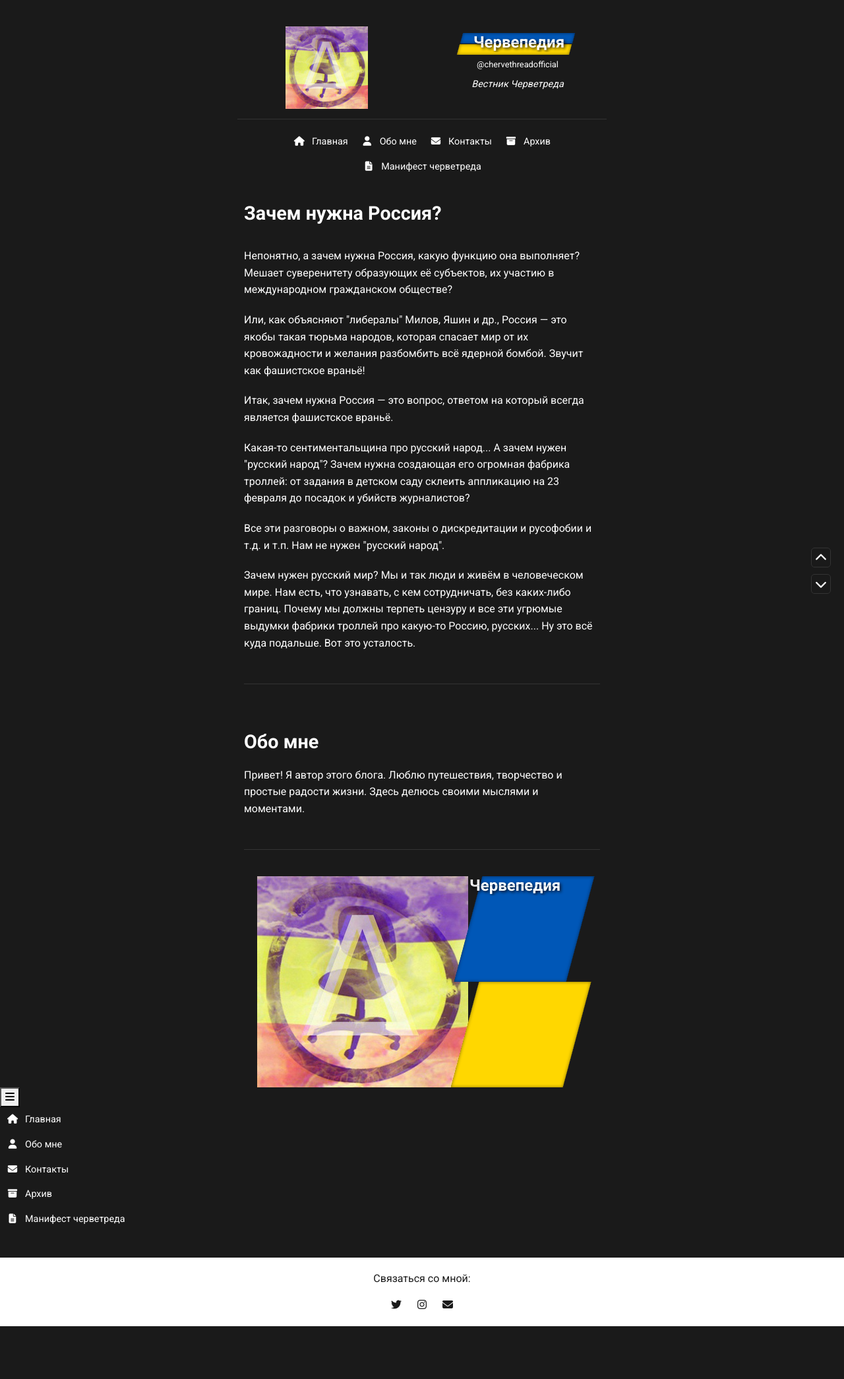
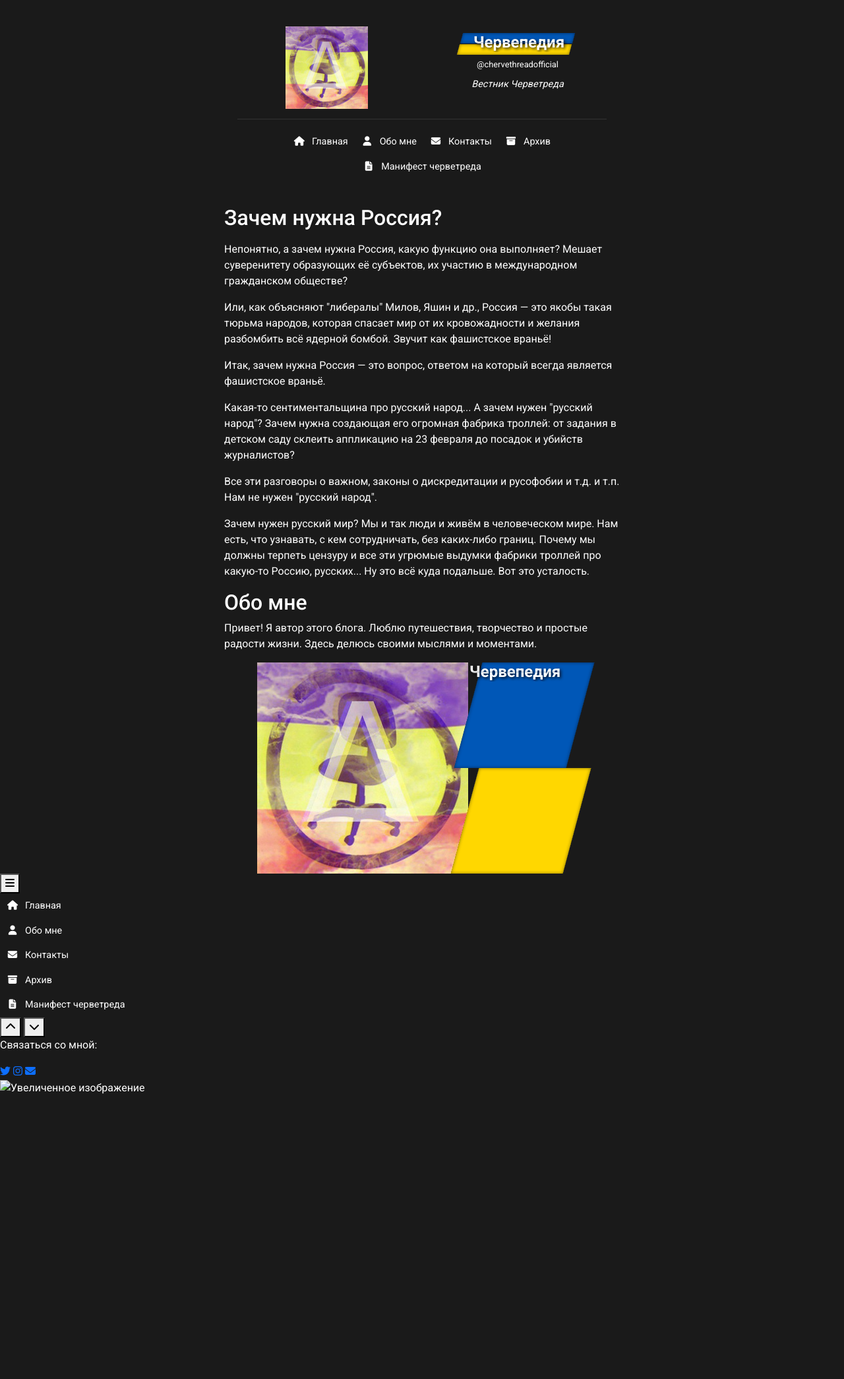
Before and after one commit to chervepediya/chervepediya.github.io, a Jekyll site: the page built from _posts/2025-02-21-zachem-nuzhna-rossiya.md, in a window 1280 px wide. Shown: the whole page at 66% size. Built offline with Jekyll 4.4.1, drawn with Linux system fonts in a browser that asks for light colours; nearby versions of some CDN libraries; a script that is not in the unit is left out; after the commit the page ends 1661 px from its top, so only the background shows below that.

Commit message:
Update styles.css

```diff
--- a/assets/css/styles.css
+++ b/assets/css/styles.css
@@ -20,10 +20,10 @@ body {
     background-color: #1A1A1A;
     padding: 20px;
     width: 100%;
-    max-width: 600px;
+    max-width: 600px; /* Ширина как у постов */
     margin: 0 auto;
     text-align: center;
-    position: relative; /* Шапка не фиксирована */
+    position: relative; /* Не фиксирована */
 }
 
 .site-header-content {
@@ -168,259 +168,12 @@ body {
 
 .posts-container {
     width: 100%;
-    max-width: 600px;
+    max-width: 600px; /* Ширина как у шапки */
     margin: 0 auto;
     padding-top: 20px;
 }
 
-.post {
-    background-color: transparent;
-    padding: 30px;
-    margin-bottom: 40px;
-    position: relative;
-}
-
-.post:first-child {
-    padding-top: 0;
-}
-
-.post::after {
-    content: '';
-    position: absolute;
-    bottom: 0;
-    left: 50%;
-    transform: translateX(-50%);
-    width: var(--underline-width, 100%);
-    height: 1px;
-    background-color: #333333;
-}
-
-.post h2 {
-    color: #FFFFFF;
-    font-size: 1.8rem;
-    font-weight: 700;
-    margin-bottom: 20px;
-    margin-top: 0;
-    line-height: 1.5rem;
-}
-
-.post-image {
-    position: relative;
-    width: 100%;
-    max-height: 500px;
-    overflow: hidden;
-    margin-bottom: 20px;
-}
-
-.post-image-bg {
-    position: absolute;
-    top: -10px;
-    left: -10px;
-    right: -10px;
-    bottom: -10px;
-    background-size: cover;
-    background-position: center;
-    filter: blur(10px);
-    z-index: -1;
-}
-
-.post-image img {
-    display: block;
-    margin: 0 auto;
-    max-width: 100%;
-    max-height: 500px;
-    height: auto;
-    cursor: pointer;
-}
-
-.post-image .telegram-post {
-    width: 100%;
-    max-height: 500px;
-    overflow-y: auto;
-}
-
-.post-image iframe {
-    width: 100%;
-    max-height: 500px;
-    border: none;
-}
-
-.post p {
-    line-height: 1.6;
-    margin-bottom: 20px;
-    margin-top: 10px;
-    font-size: 1rem;
-}
-
-.post-footer {
-    display: flex;
-    justify-content: space-between;
-    align-items: center;
-    margin-top: 20px;
-}
-
-.read-more {
-    background-color: #1A1A1A;
-    color: #FFFFFF;
-    padding: 5px 10px;
-    border-radius: 5px;
-    font-size: 0.9rem;
-    transition: transform 0.3s ease;
-    border: 1px solid #333333;
-    text-decoration: none;
-}
-
-.read-more:active {
-    transform: scale(0.95);
-}
-
-.post-date {
-    color: #FFFFFF;
-    font-size: 0.9rem;
-}
-
-.pagination {
-    display: flex;
-    justify-content: center;
-    margin: 40px auto;
-    width: 100%;
-    text-align: center;
-}
-
-.pagination a,
-.pagination span {
-    color: #FFFFFF;
-    padding: 8px 12px;
-    text-decoration: none;
-    margin: 0 10px;
-    transition: transform 0.3s ease;
-}
-
-.pagination a {
-    background-color: #1A1A1A;
-    border-radius: 5px;
-    width: 30px;
-    height: 30px;
-    display: flex;
-    align-items: center;
-    justify-content: center;
-    color: #FFFFFF;
-    border: 1px solid #333333;
-    font-size: 18px;
-}
-
-.pagination a:active {
-    transform: scale(0.95);
-}
-
-.pagination .current {
-    color: #FFFFFF;
-    font-weight: bold;
-}
-
-.about {
-    background-color: transparent;
-    padding: 30px;
-    margin-bottom: 40px;
-    position: relative;
-}
-
-.about::after {
-    content: '';
-    position: absolute;
-    bottom: 0;
-    left: 50%;
-    transform: translateX(-50%);
-    width: var(--underline-width, 100%);
-    height: 1px;
-    background-color: #333333;
-}
-
-.about h2 {
-    color: #FFFFFF;
-    font-size: 1.8rem;
-    font-weight: 700;
-    margin-bottom: 20px;
-}
-
-.about p {
-    line-height: 1.6;
-    margin-bottom: 20px;
-    font-size: 1rem;
-}
-
-footer {
-    background-color: #FFFFFF;
-    padding: 20px;
-    text-align: center;
-    color: #1A1A1A;
-    margin-top: 40px;
-    margin-bottom: 80px;
-    position: relative;
-    z-index: 1;
-}
-
-footer a {
-    color: #1A1A1A;
-    margin: 0 10px;
-    transition: background 0.3s ease;
-}
-
-footer a:hover {
-    background: linear-gradient(45deg, rgba(51, 51, 51, 0.5), rgba(150, 150, 150, 0.5));
-}
-
-.scroll-btn {
-    position: fixed;
-    right: 20px;
-    background-color: #1A1A1A;
-    color: #FFFFFF;
-    width: 30px;
-    height: 30px;
-    display: flex;
-    align-items: center;
-    justify-content: center;
-    font-size: 18px;
-    cursor: pointer;
-    border-radius: 5px;
-    transition: transform 0.3s ease;
-    border: 1px solid #333333;
-    z-index: 1000;
-}
-
-.scroll-btn:active {
-    transform: scale(0.95);
-}
-
-#scroll-top {
-    bottom: 60px;
-}
-
-#scroll-bottom {
-    bottom: 20px;
-}
-
-.image-modal {
-    display: none;
-    position: fixed;
-    top: 0;
-    left: 0;
-    width: 100%;
-    height: 100%;
-    background-color: rgba(26, 26, 26, 0.8);
-    z-index: 1000;
-    justify-content: center;
-    align-items: center;
-}
-
-.image-modal img {
-    max-width: 90%;
-    max-height: 90%;
-    border: 2px solid #333333;
-    border-radius: 10px;
-}
-
-/* Исходная мобильная версия */
+/* Мобильная версия (не изменяется) */
 @media (max-width: 768px) {
     .sidebar {
         display: none;
```
